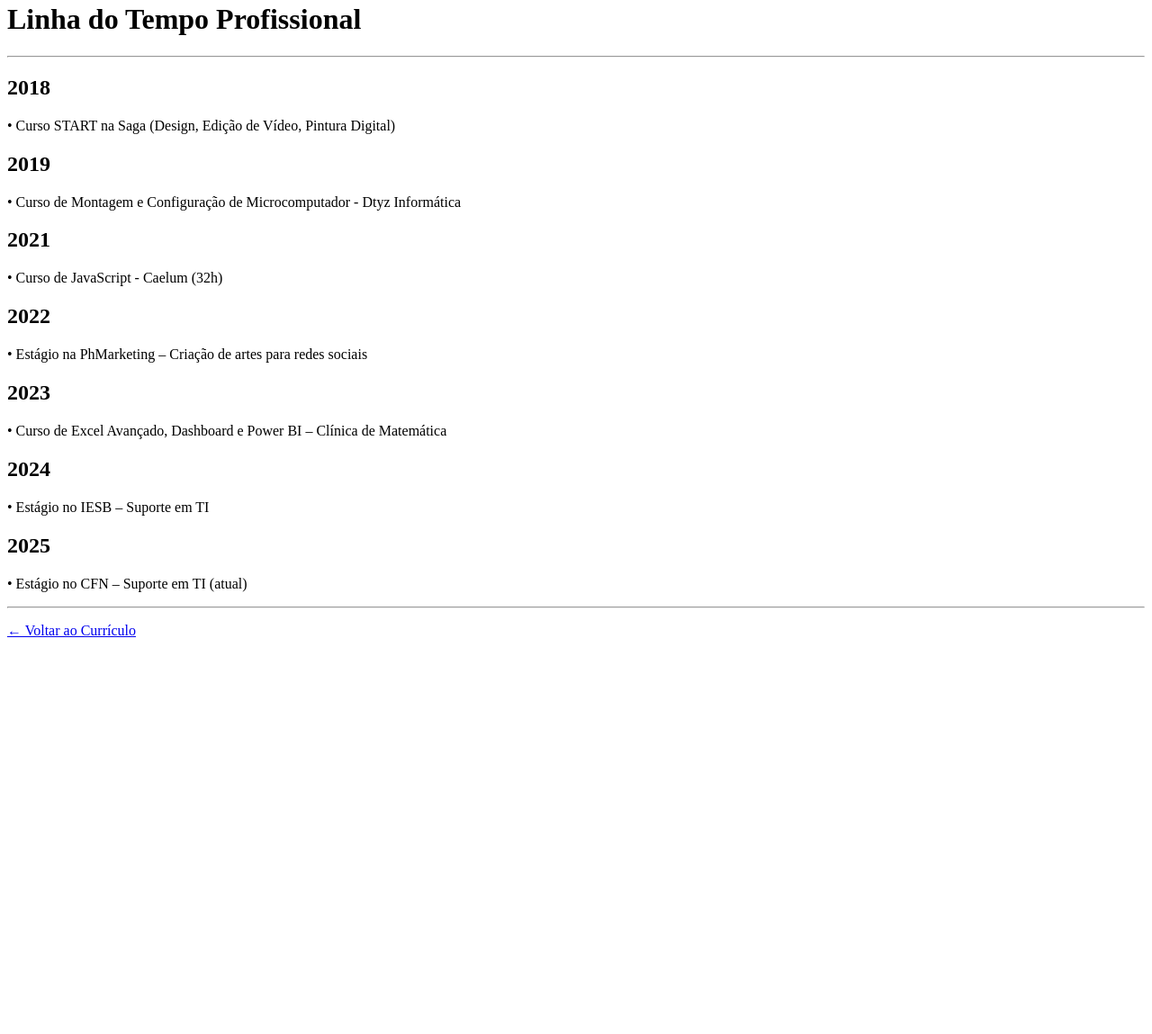
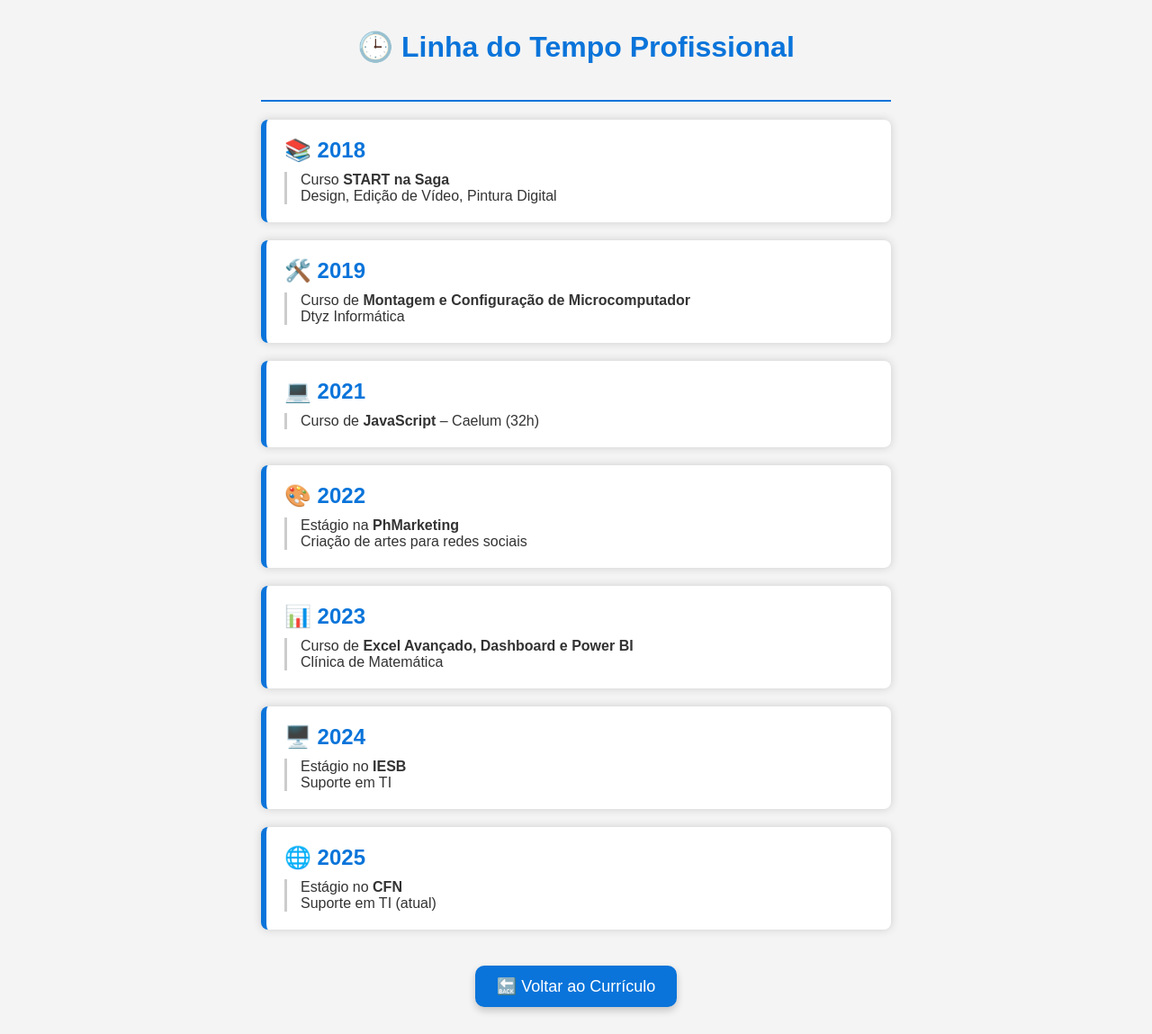
Before and after one commit to GSerejo/Curriculo, a plain HTML site: page Linha do tempo.html in a window 1280 px wide. Shown: the part 18-1167 px from the top of the page at 90% size. Before the commit the page ends 800 px from the top, so only its background shows below. Drawn offline with Linux system fonts and the light colour scheme.

Commit message:
estilizando linha do tempo

```diff
--- a/Linha do tempo.html
+++ b/Linha do tempo.html
@@ -3,37 +3,138 @@
 <head>
   <meta charset="UTF-8">
   <title>Linha do Tempo - Gabriel Serejo</title>
+  <style>
+    body {
+      font-family: Arial, sans-serif;
+      background-color: #f4f4f4;
+      margin: 0;
+      padding: 30px;
+    }
+
+    h1 {
+      color: #0a74da;
+      text-align: center;
+    }
+
+    ul {
+      list-style: none;
+      padding: 0;
+      max-width: 700px;
+      margin: auto;
+    }
+
+    li {
+      background-color: white;
+      border-left: 6px solid #0a74da;
+      padding: 20px;
+      margin: 20px 0;
+      border-radius: 8px;
+      box-shadow: 0 0 10px #ccc;
+    }
+
+    h2 {
+      margin: 0 0 10px 0;
+      color: #0a74da;
+    }
+
+    blockquote {
+      margin: 0;
+      padding-left: 15px;
+      border-left: 3px solid #ccc;
+      color: #333;
+    }
+
+    .botao-voltar {
+      display: block;
+      width: fit-content;
+      margin: 40px auto 0 auto;
+      padding: 12px 24px;
+      background-color: #0a74da;
+      color: white;
+      font-size: 18px;
+      text-align: center;
+      text-decoration: none;
+      border-radius: 10px;
+      box-shadow: 0 4px 8px rgba(0,0,0,0.2);
+      transition: background-color 0.3s ease, transform 0.2s ease;
+    }
+
+    .botao-voltar:hover {
+      background-color: #094ba0;
+      transform: scale(1.05);
+    }
+
+    hr {
+      margin-top: 40px;
+      max-width: 700px;
+      border: none;
+      border-top: 2px solid #0a74da;
+    }
+  </style>
 </head>
 <body>
 
-  <h1>Linha do Tempo Profissional</h1>
-
+  <h1>🕒 Linha do Tempo Profissional</h1>
   <hr>
 
-  <h2>2018</h2>
-  <p>• Curso START na Saga (Design, Edição de Vídeo, Pintura Digital)</p>
+  <ul>
+    <li>
+      <h2>📚 2018</h2>
+      <blockquote>
+        Curso <strong>START na Saga</strong><br>
+        Design, Edição de Vídeo, Pintura Digital
+      </blockquote>
+    </li>
 
-  <h2>2019</h2>
-  <p>• Curso de Montagem e Configuração de Microcomputador - Dtyz Informática</p>
+    <li>
+      <h2>🛠️ 2019</h2>
+      <blockquote>
+        Curso de <strong>Montagem e Configuração de Microcomputador</strong><br>
+        Dtyz Informática
+      </blockquote>
+    </li>
 
-  <h2>2021</h2>
-  <p>• Curso de JavaScript - Caelum (32h)</p>
+    <li>
+      <h2>💻 2021</h2>
+      <blockquote>
+        Curso de <strong>JavaScript</strong> – Caelum (32h)
+      </blockquote>
+    </li>
 
-  <h2>2022</h2>
-  <p>• Estágio na PhMarketing – Criação de artes para redes sociais</p>
+    <li>
+      <h2>🎨 2022</h2>
+      <blockquote>
+        Estágio na <strong>PhMarketing</strong><br>
+        Criação de artes para redes sociais
+      </blockquote>
+    </li>
 
-  <h2>2023</h2>
-  <p>• Curso de Excel Avançado, Dashboard e Power BI – Clínica de Matemática</p>
+    <li>
+      <h2>📊 2023</h2>
+      <blockquote>
+        Curso de <strong>Excel Avançado, Dashboard e Power BI</strong><br>
+        Clínica de Matemática
+      </blockquote>
+    </li>
 
-  <h2>2024</h2>
-  <p>• Estágio no IESB – Suporte em TI</p>
+    <li>
+      <h2>🖥️ 2024</h2>
+      <blockquote>
+        Estágio no <strong>IESB</strong><br>
+        Suporte em TI
+      </blockquote>
+    </li>
 
-  <h2>2025</h2>
-  <p>• Estágio no CFN – Suporte em TI (atual)</p>
+    <li>
+      <h2>🌐 2025</h2>
+      <blockquote>
+        Estágio no <strong>CFN</strong><br>
+        Suporte em TI (atual)
+      </blockquote>
+    </li>
+  </ul>
 
-  <hr>
-
-  <p><a href="curriculo.html">← Voltar ao Currículo</a></p>
+  <a class="botao-voltar" href="index.html">🔙 Voltar ao Currículo</a>
 
 </body>
 </html>
```
